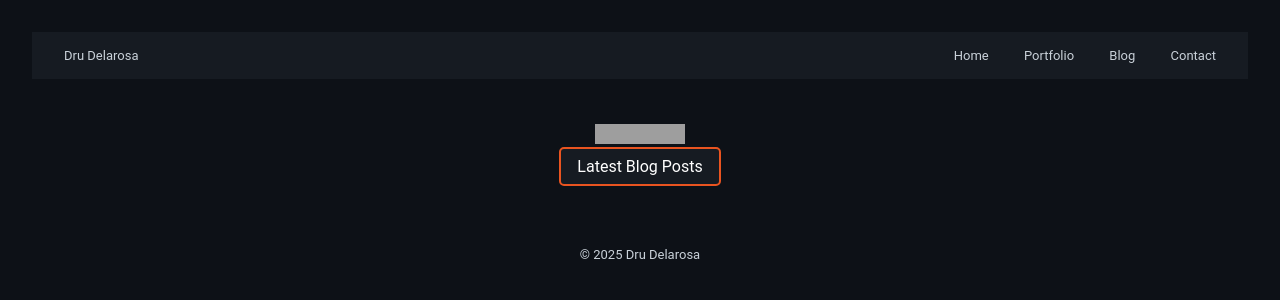
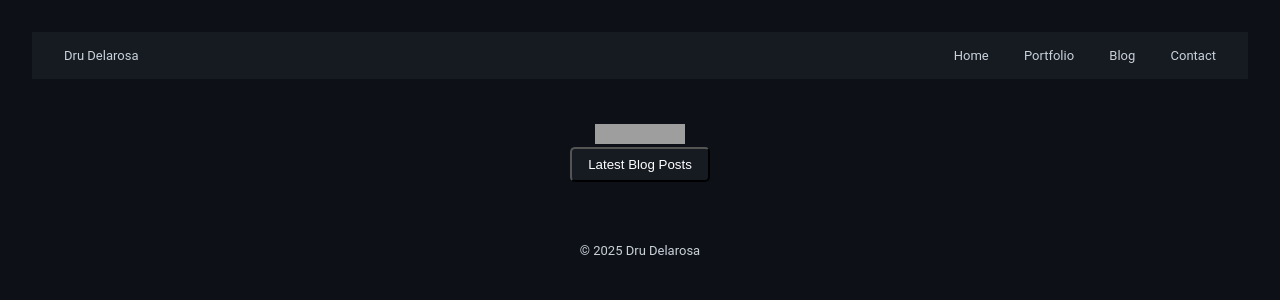
Before and after one commit to dntstck/web-main, a Jekyll site: the page built from index.html, in a window 1280 px wide. Shown: the top 300 px of the page. Built offline with Jekyll 4.4.1, drawn with Linux system fonts in a browser that asks for light colours; grey boxes are pictures that could not be loaded.

Commit message:
style.css updated

```diff
--- a/assets/style.css
+++ b/assets/style.css
@@ -72,12 +72,9 @@ hr {
 button {
     background-color: #161b22;
     color: #ffffff;
-    border: 2px solid #E95420;
     padding: 0.5rem 1rem;
     border-radius: 5px;
     cursor: pointer;
-    font-size: 1rem;
-    font-family: 'Roboto', sans-serif;
     transition: background-color 0.3s ease, transform 0.2s ease;
 }
 
```
